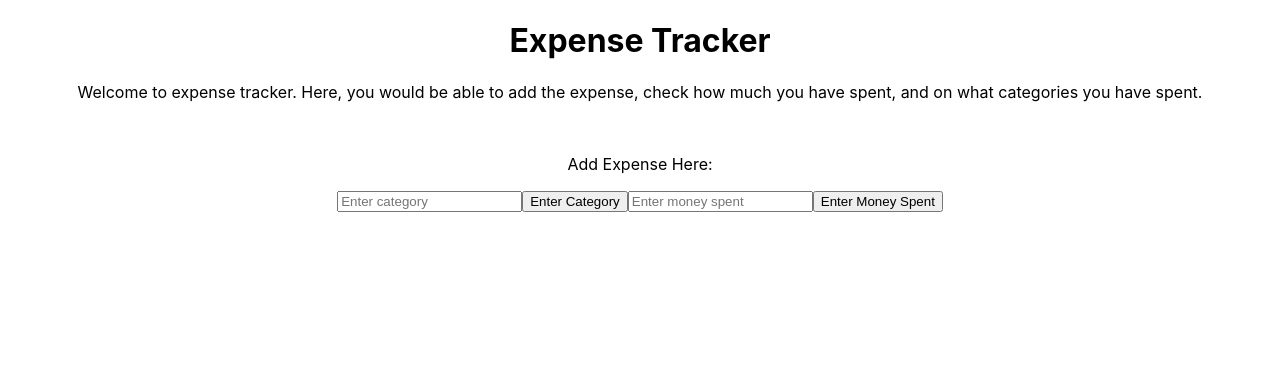
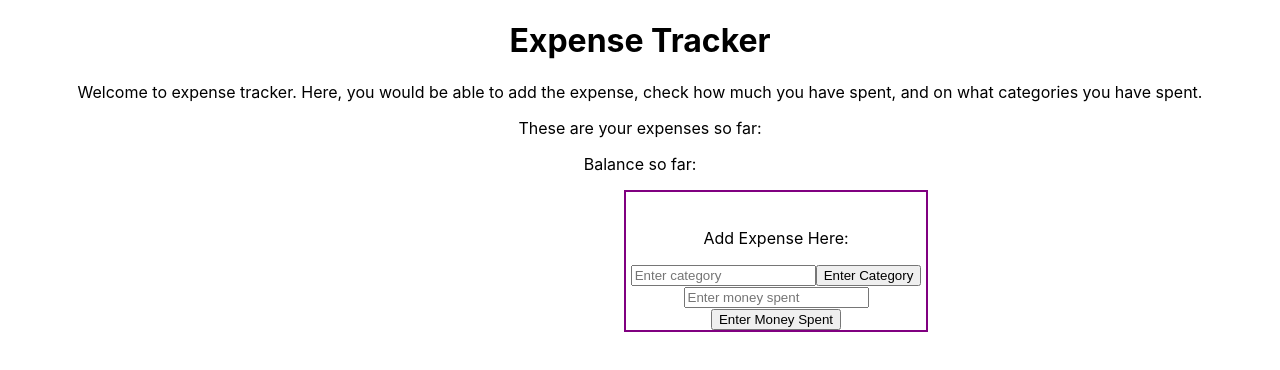
Before and after one commit to shreyaajainn31/expense-tracker, a React (Create React App) app: page / in a window 1280 px wide. Shown: the top 370 px of the page. Built offline with nearby package versions, Linux system fonts and the light colour scheme.

Commit message:
basic structure to the page

```diff
--- a/src/App.js
+++ b/src/App.js
@@ -2,11 +2,17 @@ import logo from './logo.svg';
 import './App.css';
 import MainPage from './components/MainPage';
 import MainPageForm from './components/MainPageForm';
+import './components/MainPage.css';
+import MainPageBalance from './components/MainPageBalance';
+import MainPageCategories from './components/MainPageCategories';
 
 function App() {
   return (
     <div className="App">
       <MainPage />
+      <MainPageCategories/>
+
+      <MainPageBalance/>
       <MainPageForm />
     </div>
   );
--- a/src/components/MainPage.css
+++ b/src/components/MainPage.css
@@ -0,0 +1,5 @@
+.mainpage-form{
+    border:2px solid purple;
+    width: 300px;
+    margin-left: 39rem;
+}
--- /dev/null
+++ b/src/components/MainPageBalance.js
@@ -0,0 +1,12 @@
+import React from "react";
+
+export default function MainPageBalance(){
+    return (
+        <div className = "mainpage-balance">
+           <p>
+            Balance so far:
+
+           </p>
+        </div>
+    );
+}
--- /dev/null
+++ b/src/components/MainPageCategories.js
@@ -0,0 +1,10 @@
+import React from "react";
+
+export default function MainPageCategories(){
+    return (
+        <div className = "mainpage-categories">
+           <p> These are your expenses so far: </p>
+
+        </div>
+    );
+}
--- a/src/components/MainPageForm.js
+++ b/src/components/MainPageForm.js
@@ -1,17 +1,31 @@
-import React from "react";
+import React, {useState} from "react";
 
-export default function MainPageForm(){
+export default function MainPageForm(props){
+
+    const [input, setInput] = useState('')
+
+    const handleChange = e => {
+        setInput(e.target.value);
+    }
+    const handleSubmit = e => {
+        e.preventDefault();
+        setInput('');
+    };
+
     return (
+
         <div className = "mainpage-form">
             <br></br>
+
             <p> Add Expense Here: </p>
 
-            <form className="expense-form">
+            <form className="expense-form" onSubmit={handleSubmit}>
                 <input
                 type = "text"
                 name = "category"
                 placeholder="Enter category"
                 className = "category-input"
+                onChange={handleChange}
 
                 />
                 <button className="category-button"> Enter Category</button>
@@ -21,6 +35,7 @@ export default function MainPageForm(){
                 name = "money-spent"
                 placeholder="Enter money spent"
                 className = "money-spent-input"
+                onChange={handleChange}
 
                 />
                 <button className="money-spent-button"> Enter Money Spent</button>
```
